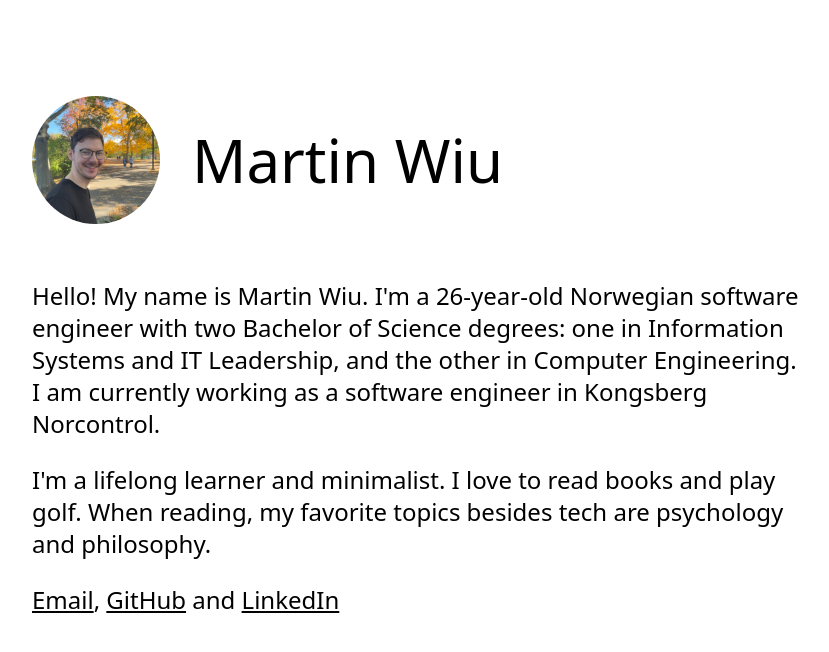
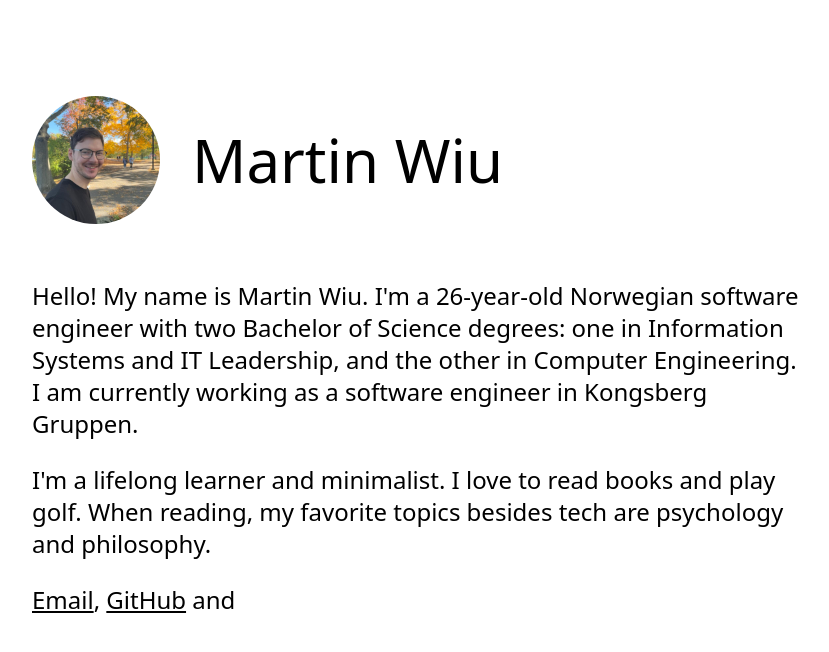
Before and after one commit to wiu753/martinwiu.com, a Nuxt app: page / in a window 1280 px wide. Shown: the top 652 px of the page, without its empty margins (32-861 px from the left). Built offline with nearby package versions, Linux system fonts and the light colour scheme.

Commit message:
Update app.vue

```diff
--- a/app.vue
+++ b/app.vue
@@ -17,7 +17,7 @@ if (m < 0 || (m === 0 && today.getDate() < birthDate.getDate())) {
       <main>
         <p class="mb-6">
           Hello! My name is Martin Wiu. I'm a {{ age }}-year-old Norwegian software engineer with two Bachelor of Science degrees: one in Information Systems and IT Leadership, and the other in Computer Engineering. I am currently working
-          as a software engineer in Kongsberg Norcontrol.
+          as a software engineer in Kongsberg Gruppen.
         </p>
         <p class="mb-6">
           I'm a lifelong learner and minimalist. I love to read books and play golf. When reading, my favorite topics besides tech
@@ -27,7 +27,6 @@ if (m < 0 || (m === 0 && today.getDate() < birthDate.getDate())) {
           <span>
             <a class="underline" href="mailto:martinwiu@proton.me">Email</a>,
             <a href="https://www.github.com/wiu753" class="underline">GitHub</a> and
-            <a href="https://www.linkedin.com/in/martinwiu" class="underline">LinkedIn</a>
           </span>
         </p>
       </main>
```
